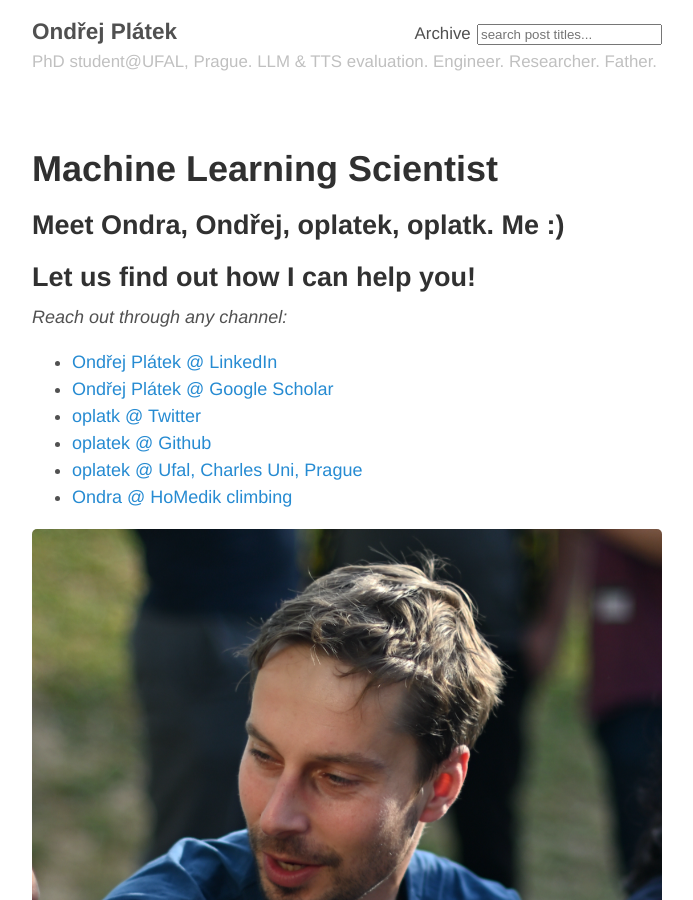
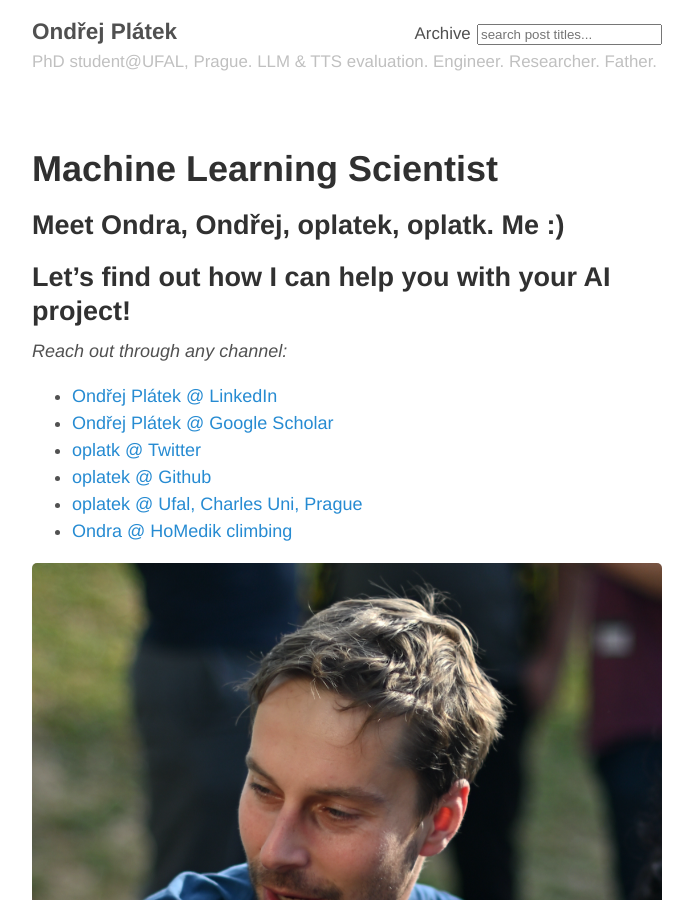
Before and after one commit to oplatek/oplatek.github.io, a Jekyll site: the page built from index.md, in a window 1280 px wide and 900 px high. Shown: the whole window, without its empty margins (293-986 px from the left). Built offline with Jekyll 4.4.1, drawn with Linux system fonts in a browser that asks for light colours.

Commit message:
help with AI project

```diff
--- a/index.md
+++ b/index.md
@@ -5,7 +5,7 @@
 
 ## Meet Ondra, Ondřej, oplatek, oplatk. Me :)
 
-## Let us find out how I can help you!
+## Let's find out how I can help you with your AI project!
 
 _Reach out through any channel:_
 
```
